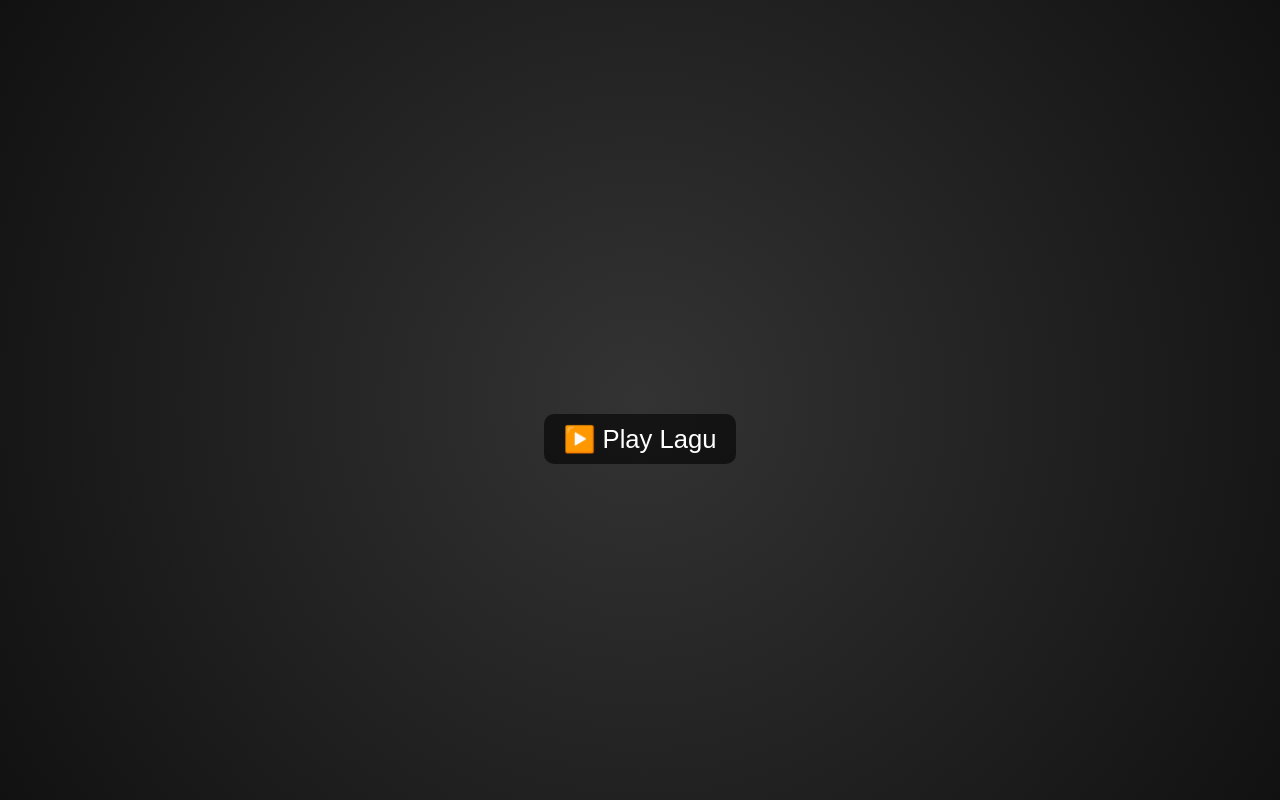
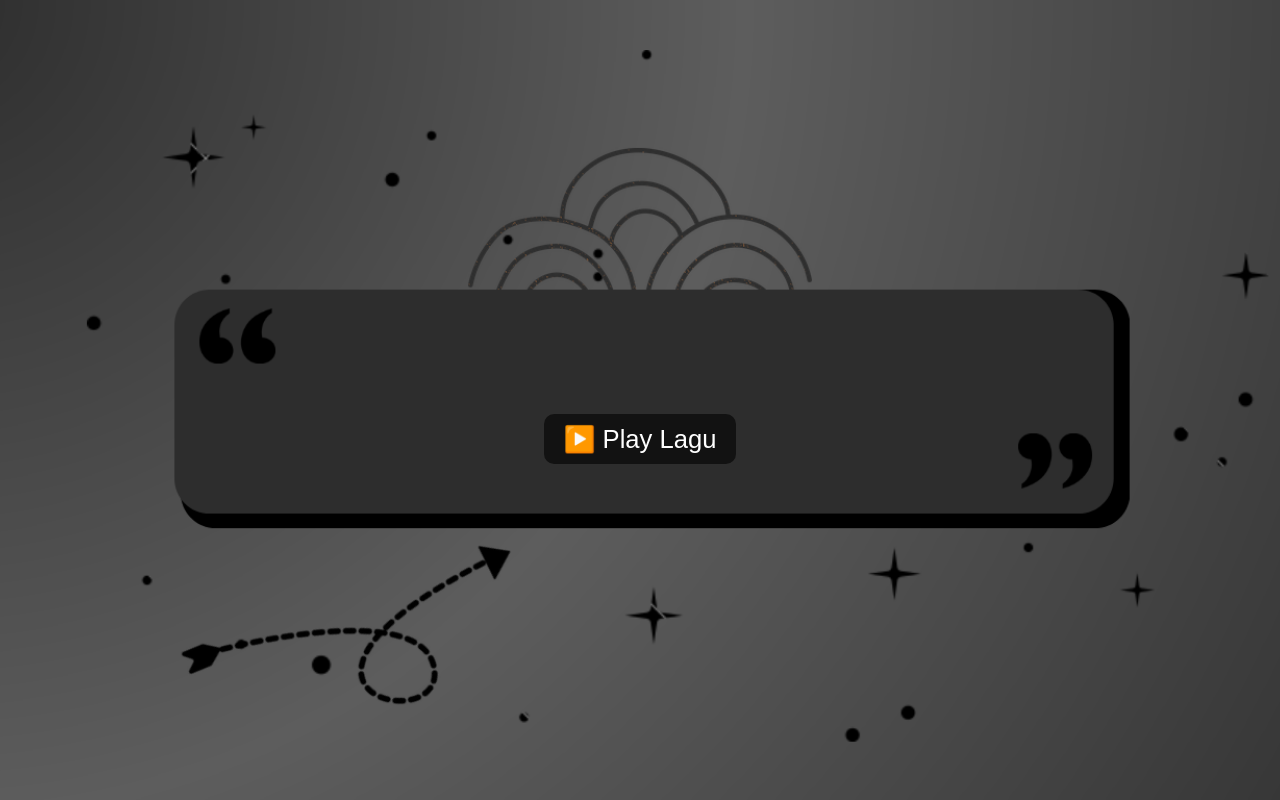
Before and after one commit to Lyaastrophile/lirik, a plain HTML site: page index.html in a window 1280 px wide. Drawn offline with Linux system fonts and the light colour scheme.

Commit message:
Add files via upload

```diff
--- a/index.html
+++ b/index.html
@@ -9,7 +9,6 @@
     margin: 0;
     min-height: 100vh;
     background-image: url('bg_lagu.png');
-    background: radial-gradient(circle at center, #333333, #111111); /* Gradasi hitam */
     background-size: cover;
     background-position: center;
     background-repeat: no-repeat;
```
